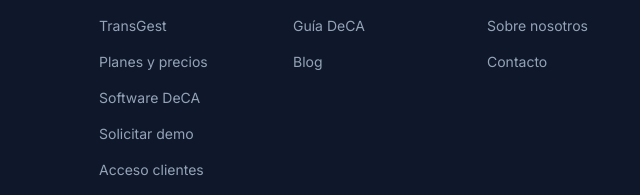
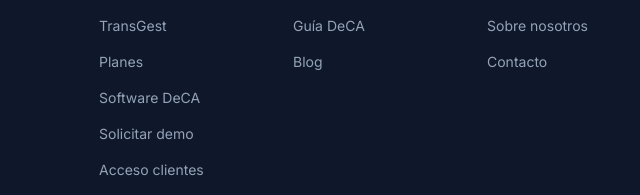
Before and after one commit to GaunaSoftware/gauna-landing, an Astro site: page / in a window 1280 px wide. Shown: the part 4988-5183 px from the top of the page, 365-1005 px from the left. Built offline with nearby package versions, Linux system fonts and the light colour scheme; Astro itself is replaced by a stand-in of ours.

Commit message:
Rename public pricing link to plans

```diff
--- a/src/components/Footer.astro
+++ b/src/components/Footer.astro
@@ -8,7 +8,7 @@
     title: 'Producto',
     links: [
       { href: '/transgest/', label: 'TransGest' },
-      { href: '/transgest/precios/', label: 'Planes y precios' },
+      { href: '/transgest/precios/', label: 'Planes' },
       { href: '/software-deca/', label: 'Software DeCA' },
       { href: '/solicitar-demo/', label: 'Solicitar demo' },
       { href: 'https://app.gauna.es', label: 'Acceso clientes', external: true },
```
